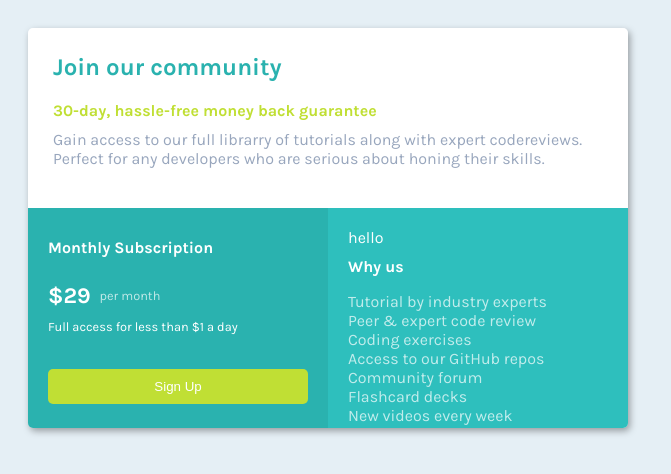
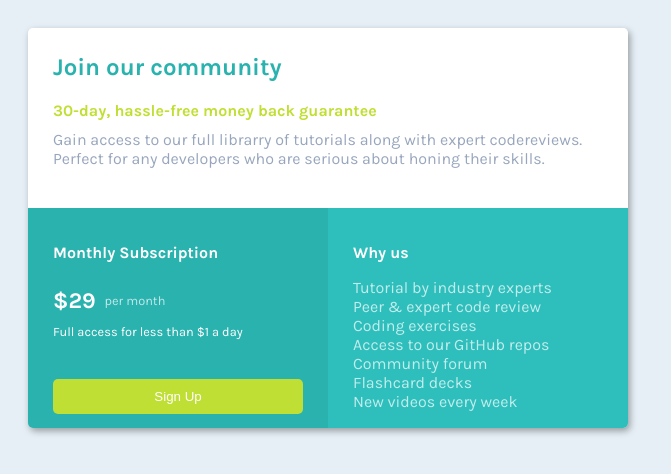
Before and after one commit to N-Uladzislau/pricing-card, a plain HTML site: page index.html in a window 1280 px wide. Shown: the whole page, without its empty margins (0-671 px from the left). Drawn offline with Linux system fonts and the light colour scheme.

Commit message:
modified html file

```diff
--- a/index.html
+++ b/index.html
@@ -33,7 +33,6 @@
           <p>Full access for less than $1 a day</p>
           <button onclick="alertUser()">Sign Up</button>
         </div><div id="bottom-right-section">
-          <p>hello</p>
           <h4>Why us</h4>
           <ul>
             <li>Tutorial by industry experts</li>
--- a/style.css
+++ b/style.css
@@ -73,11 +73,11 @@ button:hover {
   width: 50%;
   height: 100%;
   background-color: #2ab2af;
-  padding: 20px;
+  padding: 25px;
 }
 
 #bottom-right-section {
-  padding: 20px;
+  padding: 25px;
   vertical-align: top;
   display: inline-block;
   width: 50%;
@@ -113,7 +113,7 @@ button:hover {
 
 #bottom-left-section p {
   font-size: 0.8rem;
-  margin-bottom: 35px;
+  margin-bottom: 40px;
 }
 
 #bottom-right-section h4 {
```
